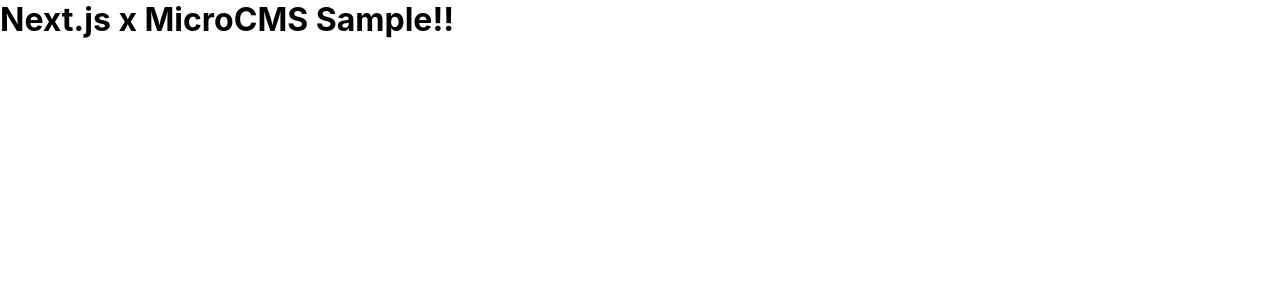
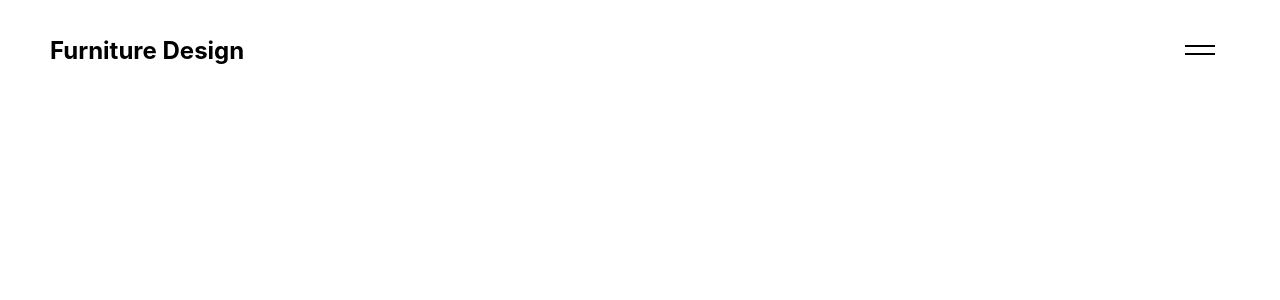
Before and after one commit to tora87/next-microcms-sample, a Next.js app: page / in a window 1280 px wide. Shown: the top 300 px of the page. Built offline with nearby package versions, Linux system fonts and the light colour scheme.

Commit message:
[WIP]ヘッダーの大まかなレイアウト作成

```diff
--- /dev/null
+++ b/components/Header.module.scss
@@ -0,0 +1,43 @@
+.flex_wrapper {
+  height: 100px;
+  display: flex;
+  justify-content: space-between;
+  align-items: center;
+}
+
+.logo_title {
+  font-size: 1.5rem;
+}
+
+.menu_btn {
+  width: 60px;
+  height: 60px;
+  display: flex;
+  justify-content: center;
+  align-items: center;
+  position: relative;
+  cursor: pointer;
+
+  span,
+  span::before,
+  span::after {
+    content: '';
+    display: block;
+    width: 30px;
+    height: 2px;
+    background: #000;
+    position: absolute;
+  }
+
+  span {
+    background: transparent;
+
+    &::before {
+      top: 4px;
+    }
+
+    &::after {
+      bottom: 4px;
+    }
+  }
+}
--- /dev/null
+++ b/components/Header.tsx
@@ -0,0 +1,16 @@
+import styles from './Header.module.scss'
+
+export const Header = () => {
+  return(
+    <header className="header">
+      <div className="container">
+        <div className={styles.flex_wrapper}>
+          <h1 className={styles.logo_title}>Furniture Design</h1>
+          <div className={styles.menu_btn}>
+            <span></span>
+          </div>
+        </div>
+      </div>
+    </header>
+  )
+}
--- a/components/Layout.tsx
+++ b/components/Layout.tsx
@@ -1,5 +1,6 @@
 import Head from "next/head"
 import type { ReactNode } from "react"
+import { Header } from './Header'
 
 interface Props{
   children: ReactNode
@@ -12,9 +13,13 @@
         <title>Furniture Design</title>
       </Head>
 
-      {/* TODO: ヘッダーの実装 */}
+      <Header />
 
-      <main>{children}</main>
+      <main>
+        <div className="contents-wrapper">
+          {children}
+        </div>
+      </main>
 
       {/* TODO: フッターの実装 */}
     </>
--- a/pages/index.tsx
+++ b/pages/index.tsx
@@ -5,7 +5,7 @@
   return (
     <>
       <Layout>
-        <h1>Next.js x MicroCMS Sample!!</h1>
+        <div></div>
       </Layout>
     </>
   )
--- a/styles/globals.scss
+++ b/styles/globals.scss
@@ -26,3 +26,13 @@
   color: inherit;
   text-decoration: none;
 }
+
+li {
+  list-style: none;
+}
+
+.container {
+  width: calc(100% - 100px);
+  max-width: 1200px;
+  margin: 0 auto;
+}
```
